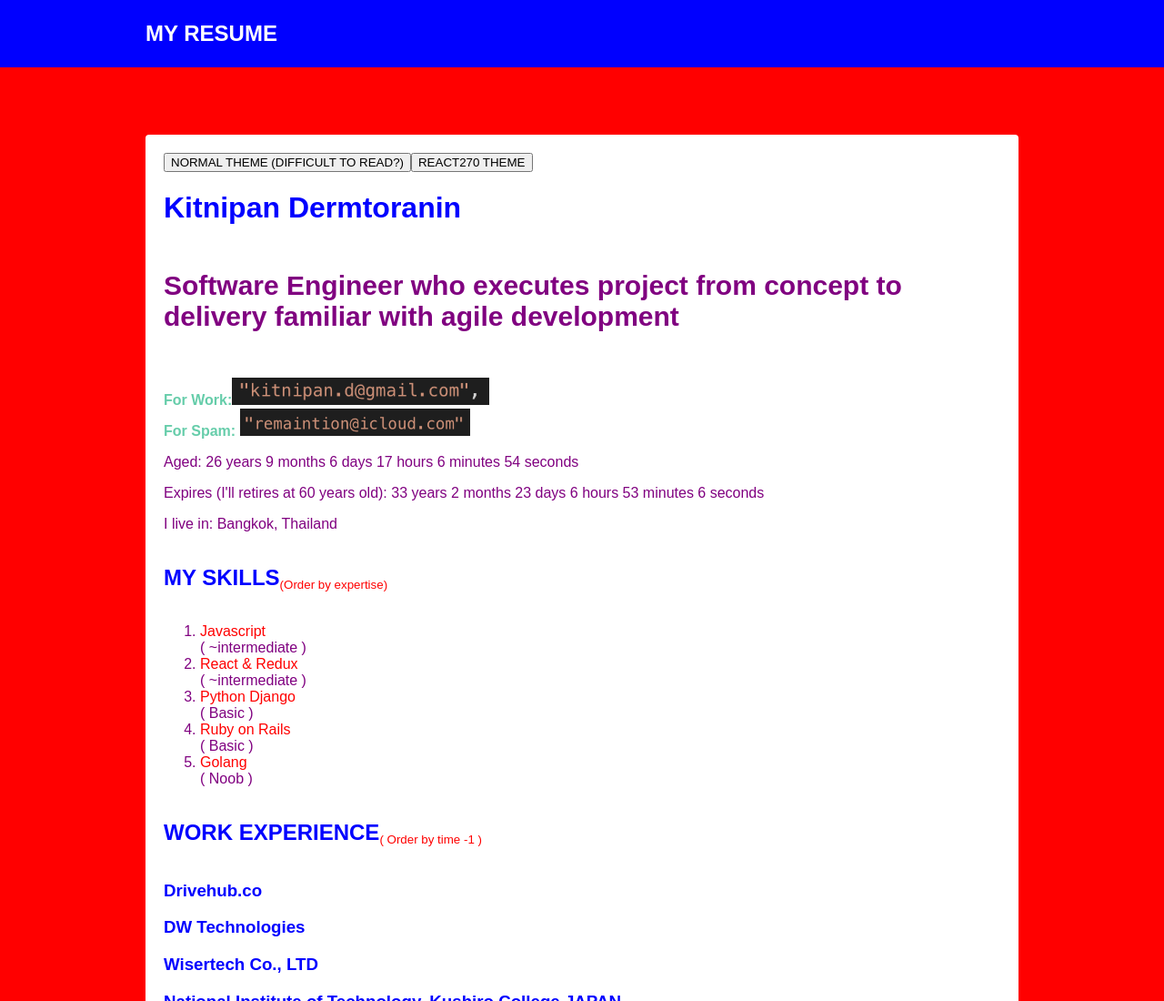
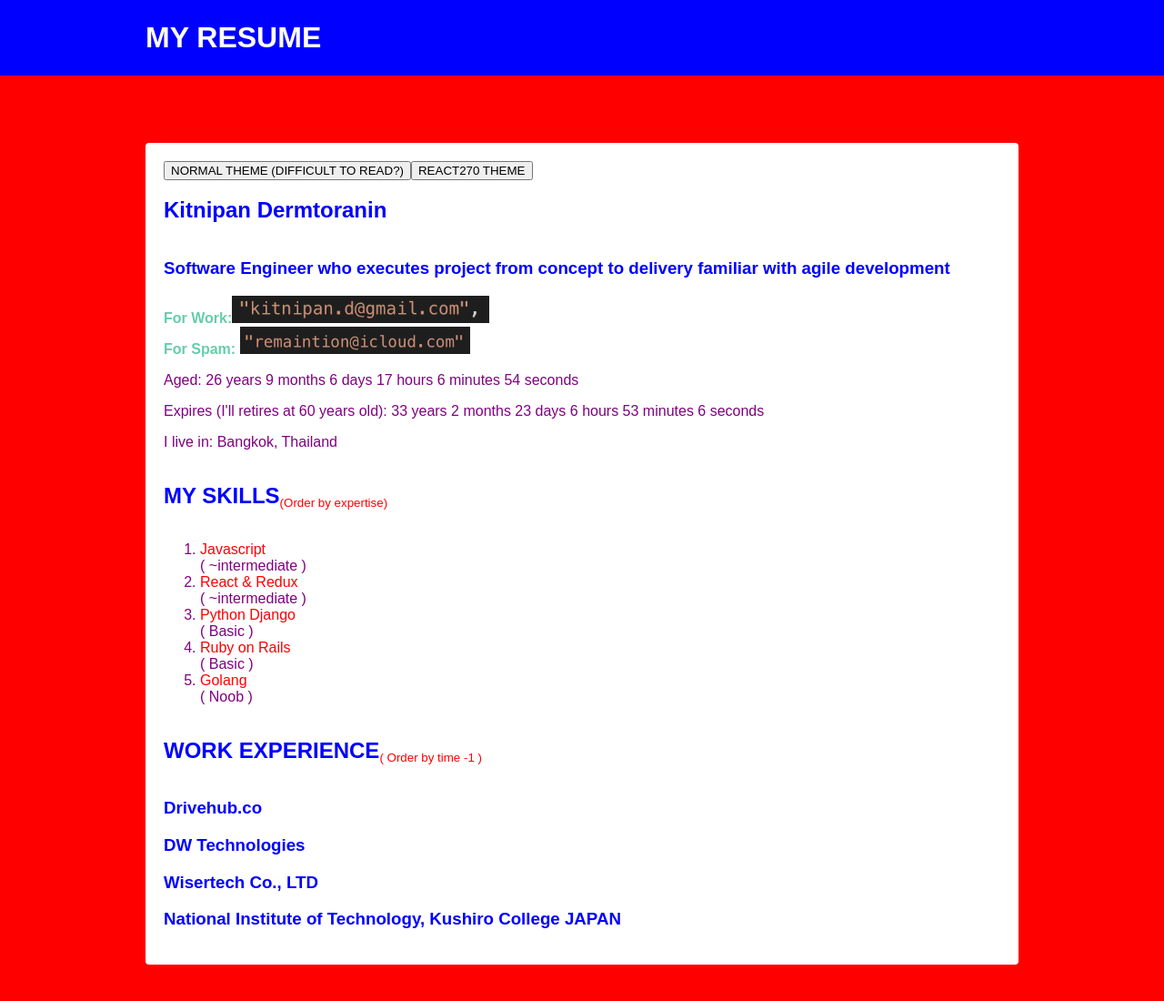
Before and after one commit to remaintion/kitnipan-resume, a Gatsby site: page / in a window 1280 px wide. Shown: the top 1100 px of the page at 91% size. Built offline with nearby package versions, Linux system fonts and the light colour scheme; Gatsby itself is replaced by a stand-in of ours.

Commit message:
✨ SEO h tag

```diff
--- a/src/components/header.js
+++ b/src/components/header.js
@@ -16,7 +16,7 @@ const Header = ({ siteTitle }) => (
         padding: `1.45rem 1.0875rem`,
       }}
     >
-      <h2 style={{ margin: 0 }}>
+      <h1 style={{ margin: 0 }}>
         <Link
           to="/"
           style={{
@@ -25,8 +25,11 @@ const Header = ({ siteTitle }) => (
           }}
         >
           MY RESUME
+          <span style={{ display: "none" }}>
+            react, ruby, django, golang, express, nodjs, js
+          </span>
         </Link>
-      </h2>
+      </h1>
     </div>
   </header>
 )
--- a/src/components/profile/life.js
+++ b/src/components/profile/life.js
@@ -40,13 +40,8 @@ const Life = ({ className }) => {
   const { fullname, coolArea, email } = data
   return (
     <div className={className}>
-      <h1>
-        {fullname}{" "}
-        <span style={{ display: "none" }}>
-          react, ruby, django, golang, express, nodjs, js
-        </span>
-      </h1>
-      <h5>{coolArea}</h5>
+      <h2>{fullname}</h2>
+      <h3>{coolArea}</h3>
       <div className="email">
         <div>
           <b>For Work:</b>
```
